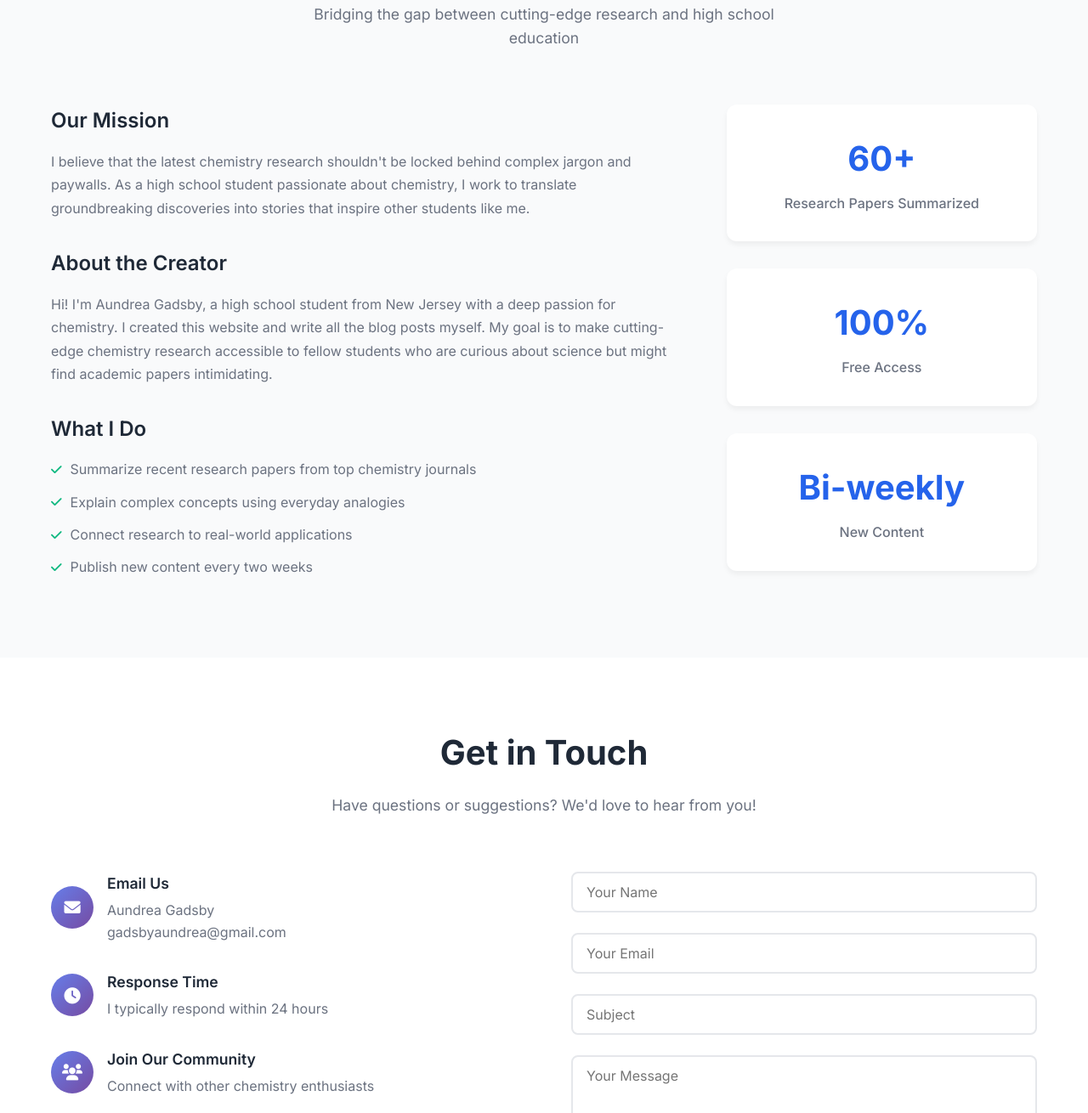
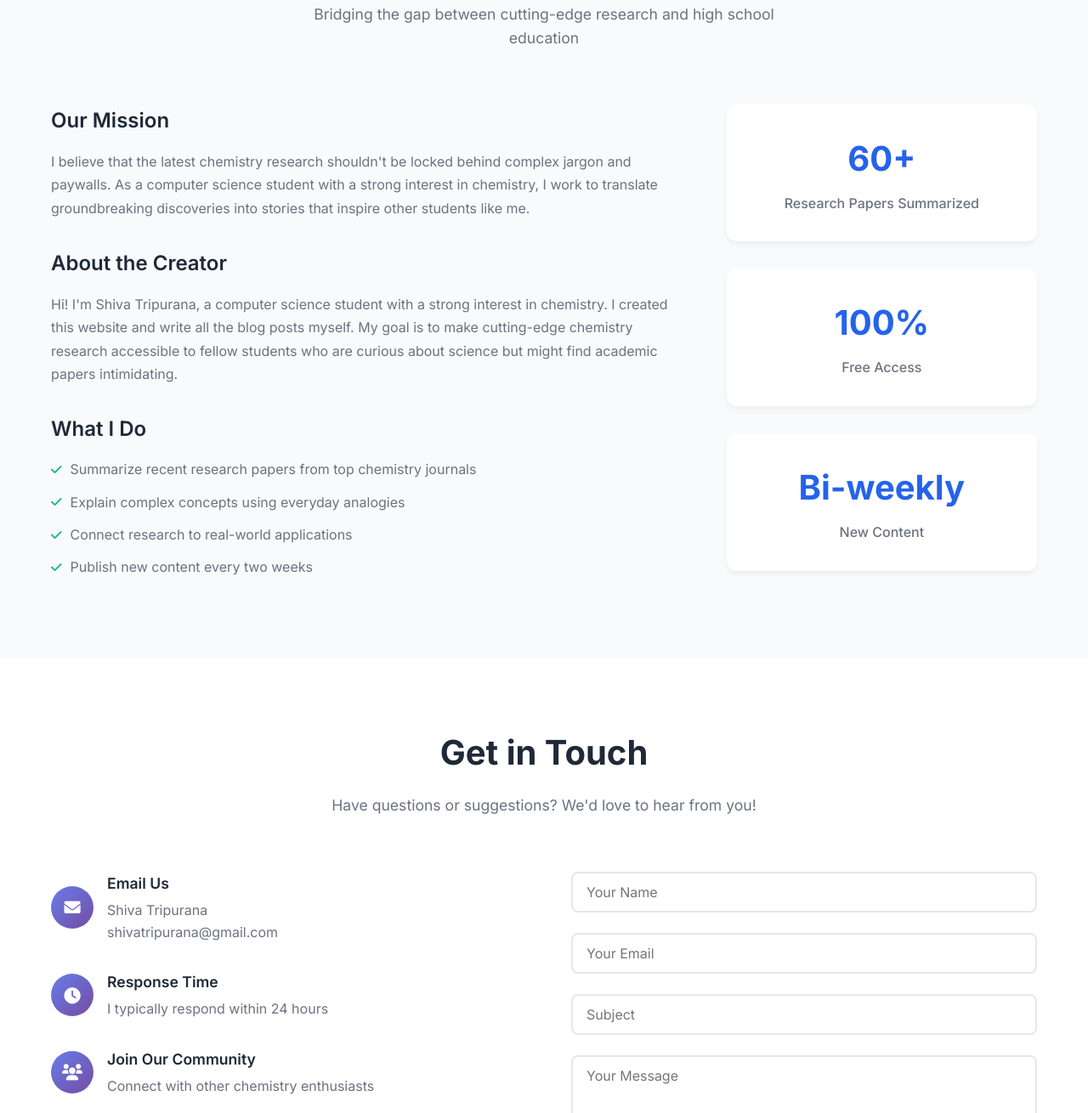
Before and after one commit to walkerdude/chemWebApp, a plain HTML site: page index.html in a window 1280 px wide. Shown: the part 828-2138 px from the top of the page at 85% size. Drawn offline with Linux system fonts and the light colour scheme.

Commit message:
Update site creator info to Shiva Tripurana.
Replace previous author details and describe the creator as a CS student interested in chemistry.

Co-authored-by: Cursor <cursoragent@cursor.com>

```diff
--- a/index.html
+++ b/index.html
@@ -73,10 +73,10 @@
             <div class="about-content">
                 <div class="about-text">
                 <h3>Our Mission</h3>
-                <p>I believe that the latest chemistry research shouldn't be locked behind complex jargon and paywalls. As a high school student passionate about chemistry, I work to translate groundbreaking discoveries into stories that inspire other students like me.</p>
+                <p>I believe that the latest chemistry research shouldn't be locked behind complex jargon and paywalls. As a computer science student with a strong interest in chemistry, I work to translate groundbreaking discoveries into stories that inspire other students like me.</p>
 
                 <h3>About the Creator</h3>
-                <p>Hi! I'm Aundrea Gadsby, a high school student from New Jersey with a deep passion for chemistry. I created this website and write all the blog posts myself. My goal is to make cutting-edge chemistry research accessible to fellow students who are curious about science but might find academic papers intimidating.</p>
+                <p>Hi! I'm Shiva Tripurana, a computer science student with a strong interest in chemistry. I created this website and write all the blog posts myself. My goal is to make cutting-edge chemistry research accessible to fellow students who are curious about science but might find academic papers intimidating.</p>
 
                 <h3>What I Do</h3>
                 <ul>
@@ -119,8 +119,8 @@
                         <i class="fas fa-envelope"></i>
                         <div>
                             <h4>Email Us</h4>
-                            <p>Aundrea Gadsby</p>
-                            <p>gadsbyaundrea@gmail.com</p>
+                            <p>Shiva Tripurana</p>
+                            <p>shivatripurana@gmail.com</p>
                         </div>
                     </div>
                     <div class="contact-item">
@@ -138,7 +138,7 @@
                         </div>
                     </div>
                 </div>
-                <form class="contact-form" action="mailto:gadsbyaundrea@gmail.com" method="post" enctype="text/plain">
+                <form class="contact-form" action="mailto:shivatripurana@gmail.com" method="post" enctype="text/plain">
                     <div class="form-group">
                         <input type="text" name="name" placeholder="Your Name" required>
                     </div>
```
